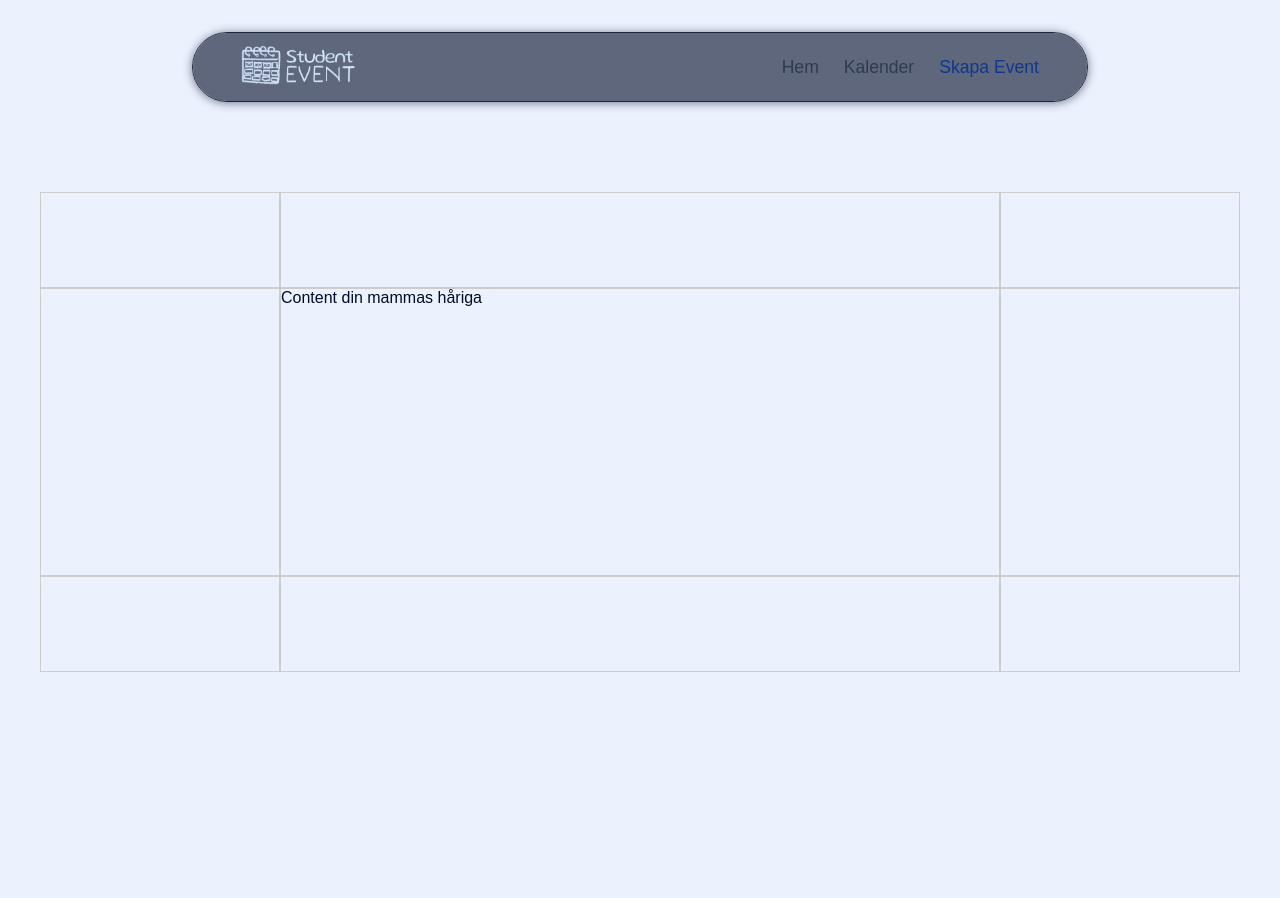
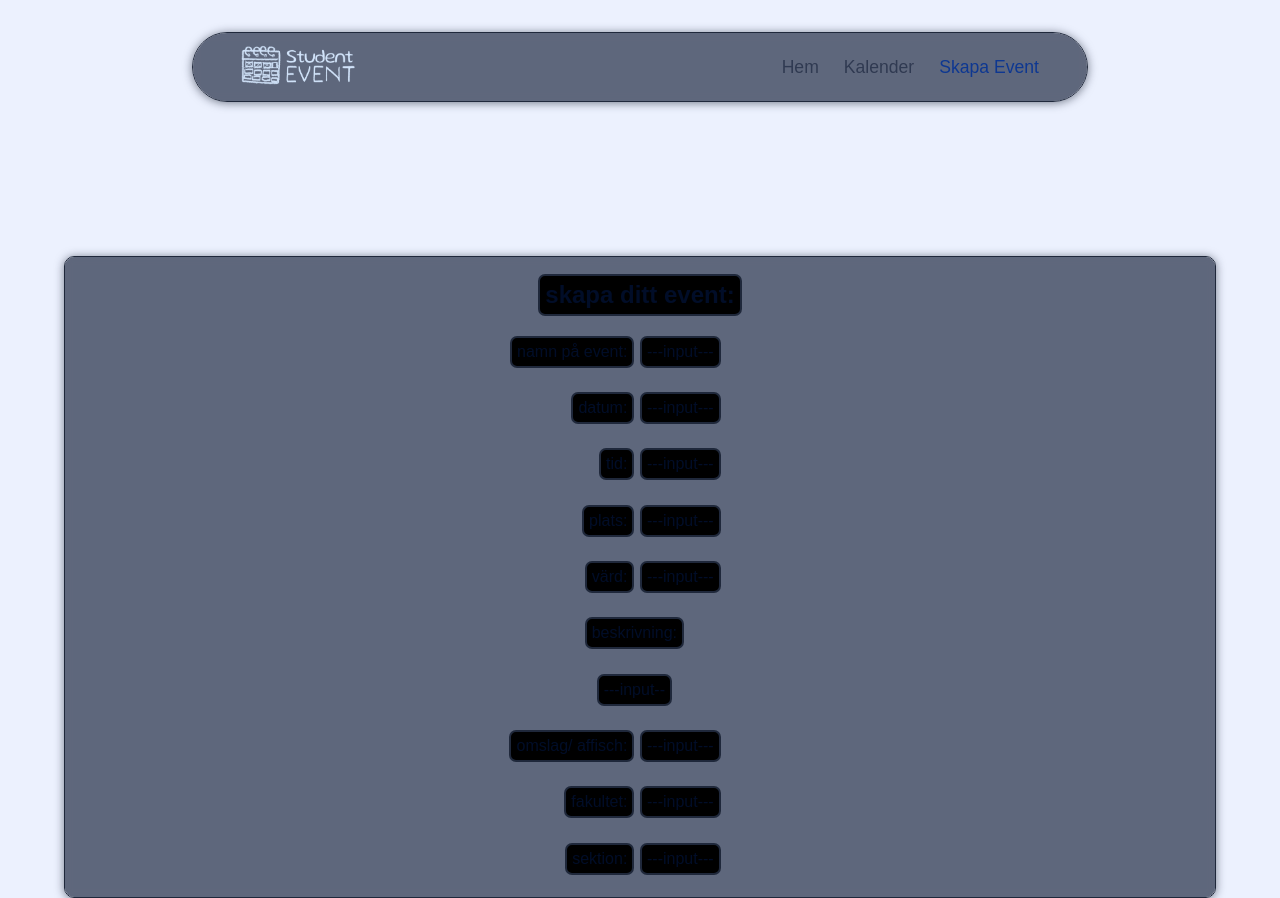
Before and after one commit to Asiyn/student-event, a Next.js app: page /create-event in a window 1280 px wide. Before the commit the page ends 800 px from the top, so only its background shows below. Built offline with nearby package versions, Linux system fonts and the light colour scheme.

Commit message:
Create event CSS
fixat basic css till formulär

```diff
--- a/src/app/create-event/createEvent.module.css
+++ b/src/app/create-event/createEvent.module.css
@@ -1,17 +1,76 @@
 .grid {
   display: grid;
-  height: 100vh;   /* optional — fills page */
-  width: 100%;     /* optional — full width */
+  height: 80vh;
+  width: 100%;
 
-  grid-template-columns: 1fr 3fr 1fr;
-  grid-template-rows: 1fr 3fr 1fr;
+  grid-template-columns: 1fr 1fr;
+  grid-template-rows: repeat(11, 1fr);
 
-  padding: 0 40px; /* optional side padding */
-  padding-top: 15%;
-  padding-bottom: 10%;
+  padding: 10px 10px;
+
   box-sizing: border-box;
 }
 
-.box {
+.headFlex {
+  display: flex;
+  align-items: center;
+  justify-content: center;
+}
+.bodyFlex {
+  display: flex;
+  align-items: center;
+  justify-content: right;
+  padding-right: 1%;
+}
+.bodyFlexRHS {
+  display: flex;
+  align-items: center;
+  justify-content: left;
+  padding-right: 1%;
+}
+.descFlex {
+  display: flex;
+  align-items: center;
+  justify-content: center;
+  padding-right: 1%;
+}
+
+.headText {
+  border-radius: 7px;
+  border: 2px solid var(--border);
+  font-size: x-large;
+  font-weight: bold;
+  background-color: black;
+  padding: 5px;
+}
+.bodyText {
+  border-radius: 7px;
+  border: 2px solid var(--border);
+  font-size: medium;
+  background-color: black;
+  padding: 5px;
+}
+
+.container {
   border: 1px solid #ccc; /* optional — shows the grid boxes */
+  width: 90%;
+  margin-top: 20%;
+
+  position: relative;
+  justify-self: center;
+
+  display: flex;
+  flex-direction: column;
+  gap: 2rem;
+
+  /*padding: 1rem;*/
+  border-radius: 10px;
+
+  background-color: color-mix(in srgb, var(--nav-background) 60%, transparent);
+  border: 1px solid var(--border);
+
+  -webkit-backdrop-filter: blur(5px);
+  backdrop-filter: blur(5px);
+  background-clip: padding-box;
+  box-shadow: 0 1px 10px color-mix(in srgb, var(--border) 60%, transparent);
 }
--- a/src/app/create-event/page.tsx
+++ b/src/app/create-event/page.tsx
@@ -9,24 +9,124 @@ export default function CreateEvent() {
   return (
     <>
       <Navbar />
-
-      <div className={styles.grid}>
-        <div className={styles.box}></div>
-        <div className={styles.box}></div>
-        <div className={styles.box}></div>
-
-        <div className={styles.box}></div>
-        <div className={styles.box}>
-            Content
-            din mammas håriga
-
-
+      <div className={styles.container}>
+        <div className={styles.grid}>
+          <div
+            className={styles.headFlex}
+            style={{ gridRow: "1", gridColumn: "1 / span 2" }}
+          >
+            <p className={styles.headText}>skapa ditt event:</p>
+          </div>
+          <div
+            className={styles.bodyFlex}
+            style={{ gridRow: "2", gridColumn: "1" }}
+          >
+            <p className={styles.bodyText}>namn på event:</p>
+          </div>
+          <div
+            className={styles.bodyFlex}
+            style={{ gridRow: "3", gridColumn: "1" }}
+          >
+            <p className={styles.bodyText}>datum:</p>
+          </div>
+          <div
+            className={styles.bodyFlex}
+            style={{ gridRow: "4", gridColumn: "1" }}
+          >
+            <p className={styles.bodyText}>tid:</p>
+          </div>
+          <div
+            className={styles.bodyFlex}
+            style={{ gridRow: "5", gridColumn: "1" }}
+          >
+            <p className={styles.bodyText}>plats:</p>
+          </div>
+          <div
+            className={styles.bodyFlex}
+            style={{ gridRow: "6", gridColumn: "1" }}
+          >
+            <p className={styles.bodyText}>värd:</p>
+          </div>
+          <div
+            className={styles.descFlex}
+            style={{ gridRow: "7", gridColumn: "1 /span 2" }}
+          >
+            <p className={styles.bodyText}>beskrivning:</p>
+          </div>{" "}
+          <div
+            className={styles.descFlex}
+            style={{ gridRow: "8", gridColumn: "1 /span 2" }}
+          >
+            <p className={styles.bodyText}>---input--</p>
+          </div>{" "}
+          <div
+            className={styles.bodyFlex}
+            style={{ gridRow: "9", gridColumn: "1" }}
+          >
+            <p className={styles.bodyText}>omslag/ affisch:</p>
+          </div>{" "}
+          <div
+            className={styles.bodyFlex}
+            style={{ gridRow: "10", gridColumn: "1" }}
+          >
+            <p className={styles.bodyText}>fakultet:</p>
+          </div>{" "}
+          <div
+            className={styles.bodyFlex}
+            style={{ gridRow: "11", gridColumn: "1" }}
+          >
+            <p className={styles.bodyText}>sektion:</p>
+          </div>
+          {/* ------------------RIGHT SIDE----------------- */}
+          <div
+            className={styles.bodyFlexRHS}
+            style={{ gridRow: "2", gridColumn: "2" }}
+          >
+            <p className={styles.bodyText}>---input---</p>
+          </div>
+          <div
+            className={styles.bodyFlexRHS}
+            style={{ gridRow: "3", gridColumn: "2" }}
+          >
+            <p className={styles.bodyText}>---input---</p>
+          </div>
+          <div
+            className={styles.bodyFlexRHS}
+            style={{ gridRow: "4", gridColumn: "2" }}
+          >
+            <p className={styles.bodyText}>---input---</p>
+          </div>
+          <div
+            className={styles.bodyFlexRHS}
+            style={{ gridRow: "5", gridColumn: "2" }}
+          >
+            <p className={styles.bodyText}>---input---</p>
+          </div>
+          <div
+            className={styles.bodyFlexRHS}
+            style={{ gridRow: "6", gridColumn: "2" }}
+          >
+            <p className={styles.bodyText}>---input---</p>
+          </div>
+          <div
+            className={styles.bodyFlexRHS}
+            style={{ gridRow: "9", gridColumn: "2" }}
+          >
+            <p className={styles.bodyText}>---input---</p>
+          </div>{" "}
+          <div
+            className={styles.bodyFlexRHS}
+            style={{ gridRow: "10", gridColumn: "2" }}
+          >
+            <p className={styles.bodyText}>---input---</p>
+          </div>{" "}
+          <div
+            className={styles.bodyFlexRHS}
+            style={{ gridRow: "11", gridColumn: "2" }}
+          >
+            <p className={styles.bodyText}>---input---</p>
+          </div>
         </div>
-        <div className={styles.box}></div>
-
-        <div className={styles.box}></div>
-        <div className={styles.box}></div>
-        <div className={styles.box}></div>
       </div>
     </>
   );
```
Also changed, not shown: 1 other file (tests, documents, lock files or other folders).
